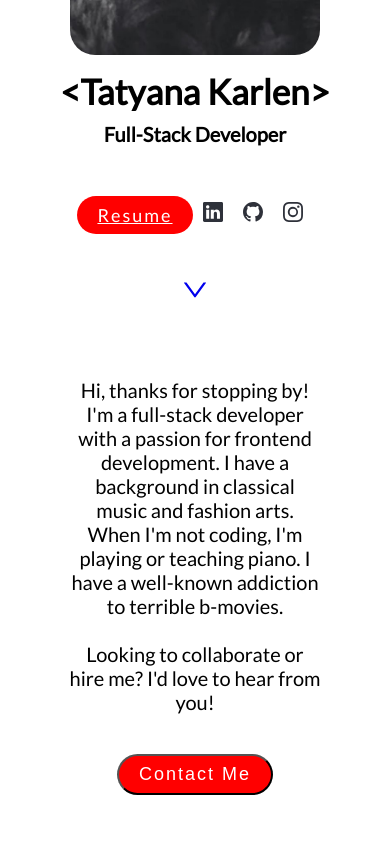
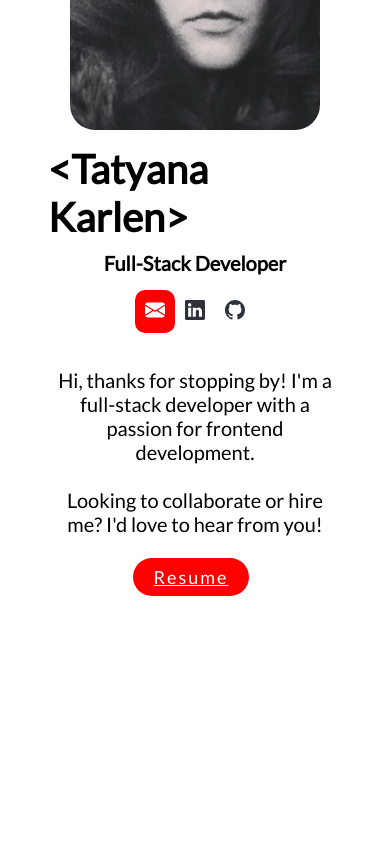
Before and after one commit to tatyanakarlen/PortfolioWebsite, a React (Create React App) app: page / in a window 390 px wide. Shown: the part 285-1130 px from the top of the page. Built offline with nearby package versions, Linux system fonts and the light colour scheme.

Commit message:
added some stuff

```diff
--- a/src/components/Hero/Hero.css
+++ b/src/components/Hero/Hero.css
@@ -491,16 +491,17 @@ color: white;
   flex: 0 0 70%;
   padding: 0 15px;
   width: 100%;
+  margin-bottom: 3rem;
 }
 
 .right-about-me-container h1 {
   margin: 24px 0;
-  font-size: 9vh;
+  font-size: 8vh;
 }
 
 .right-about-me-container p {
   font-size: 2rem;
-  padding: 20px;
+
 }
 
 .right-about-me-container a {
@@ -531,6 +532,18 @@ color: white;
   cursor: pointer;
 }
 
+#resume-link {
+  margin-right: 8px;
+    padding: 8px 20px;
+    border-radius: 40px;
+    letter-spacing: 2px;
+    font-size: 1.8rem;
+    font-weight: 300;
+    background-color: red;
+    /* display: inline-block; */
+    color: white;
+}
+
 
 
 
@@ -539,13 +552,17 @@ color: white;
   display: -webkit-box;
   display: -ms-flexbox;
   display: flex;
-  margin-top: 30px;
+  margin-top: 15px;
   justify-content: center;
   align-items: baseline;
 }
 
 #mobile-icon-container .icon {
   font-size: 2rem;
+}
+
+#mobile-about {
+  margin-bottom: 3rem
 }
 
 /* #mobile-icon-container a .contact-me-link {
@@ -582,7 +599,7 @@ color: white;
 }
 
 .right-about-me-container li {
-  padding: 10px;
+  padding: 15px;
 }
 
 .mobile-contact-btn {
@@ -601,6 +618,16 @@ color: white;
   margin-top:1rem;
 }
 
+#envelope-icon {
+  background-color: red;
+  border-radius: 10px;
+
+}
+
+#envelope-SVG {
+  color: white;
+}
+
 
 @media (max-width: 990px) {
   .outerHeroDiv {
@@ -615,7 +642,7 @@ color: white;
   }
   .right-about-me-container {
     text-align: center;
-    margin-top: 50px;
+    margin-top: 35px;
   }
   .btn-icons-container {
     -webkit-box-pack: center;
@@ -637,9 +664,15 @@ color: white;
   }
 }
 
+
+
 @media (max-width: 450px) {
+
+  .left-img-title-container h1 {
+    font-size:4rem;
+  }
   .header {
-    padding: 90px 0;
+    padding: 165px 0;
 
   }
 
@@ -656,6 +689,6 @@ color: white;
         -ms-flex-pack: center;
             justify-content: center;
     margin-left: 0;
-    margin-top: 30px;
+    margin-top: 40px;
   }
 }
--- a/src/components/Hero/Hero.jsx
+++ b/src/components/Hero/Hero.jsx
@@ -7,6 +7,7 @@ import { BsGithub } from 'react-icons/bs';
 import { BsInstagram } from 'react-icons/bs';
 import { useMediaQuery } from 'react-responsive';
 import { AiOutlineDown} from 'react-icons/ai';
+
 
 
 
@@ -31,46 +32,57 @@ const Hero = () => {
               <h3>Full-Stack Developer</h3>
 
               { isMobile ?  <><div class="btn-icons-container" id="mobile-icon-container">
-                <a class="resume-link"
+
+                {/* <a id="resume-link"
                   target="_blank"
                   href="/static/media/TATYANA KARLEN-RESUME.826863f4950af7657361.pdf"
                 >
                   Resume
-                </a>
+                </a> */}
+
                 <ul class="right-side-icons">
+                <li id="envelope-icon">
+                    <BsFillEnvelopeFill class="icon" id="envelope-SVG"/>
+                  </li>
                   <li>
                     <BsLinkedin class="icon" />
                   </li>
                   <li>
                     <BsGithub class="icon" />
                   </li>
-                  <li>
+                  {/* <li>
                     <BsInstagram class="icon" />
-                  </li>
+                  </li> */}
                 </ul>
               </div>
-              <div class="mobile-arrow-down-container"><a href="#mobile-about"><AiOutlineDown id="arrow-down-icon"/></a></div>
+              {/* <div class="mobile-arrow-down-container"><a href="#mobile-about"><AiOutlineDown id="arrow-down-icon"/></a></div> */}
               </>
 
 
-              : <a class="contact-me-link" href="#">Contact Me</a>}
+              : <a class="contact-me-link" href="#"><BsFillEnvelopeFill /></a>}
             </div>
 
             <div class="right-about-me-container">
-             {/* { isMobile && <h1 id="mobile-about" class="mobile-H1">&lt; &frasl; About Me&gt;</h1>} */}
+             { !isMobile && <h1>&lt; &frasl; About Me&gt;</h1>}
               <p id="mobile-about">
                 Hi, thanks for stopping by! I'm a full-stack developer with a
-                passion for frontend development. I have a background in classical music and
+                passion for frontend development. { !isMobile && <span>I have a background in classical music and
                 fashion arts. When I'm not coding, I'm playing or teaching
-                piano. I have a well-known addiction to terrible b-movies.
+                piano.</span>}
                 <br />
                 <br />
                 Looking to collaborate or hire me? I'd love to hear from you!
               </p>
-              { isMobile &&  <button class="mobile-contact-btn">Contact Me</button>}
+              { isMobile &&  <a id="resume-link"
+                  target="_blank"
+                  href="/static/media/TATYANA KARLEN-RESUME.826863f4950af7657361.pdf"
+                >
+                  Resume
+                </a>}
               { !isMobile &&
               <div class="btn-icons-container">
                 <a
+                  id="resume-link"
                   target="_blank"
                   href="/static/media/TATYANA KARLEN-RESUME.826863f4950af7657361.pdf"
                 >
```
